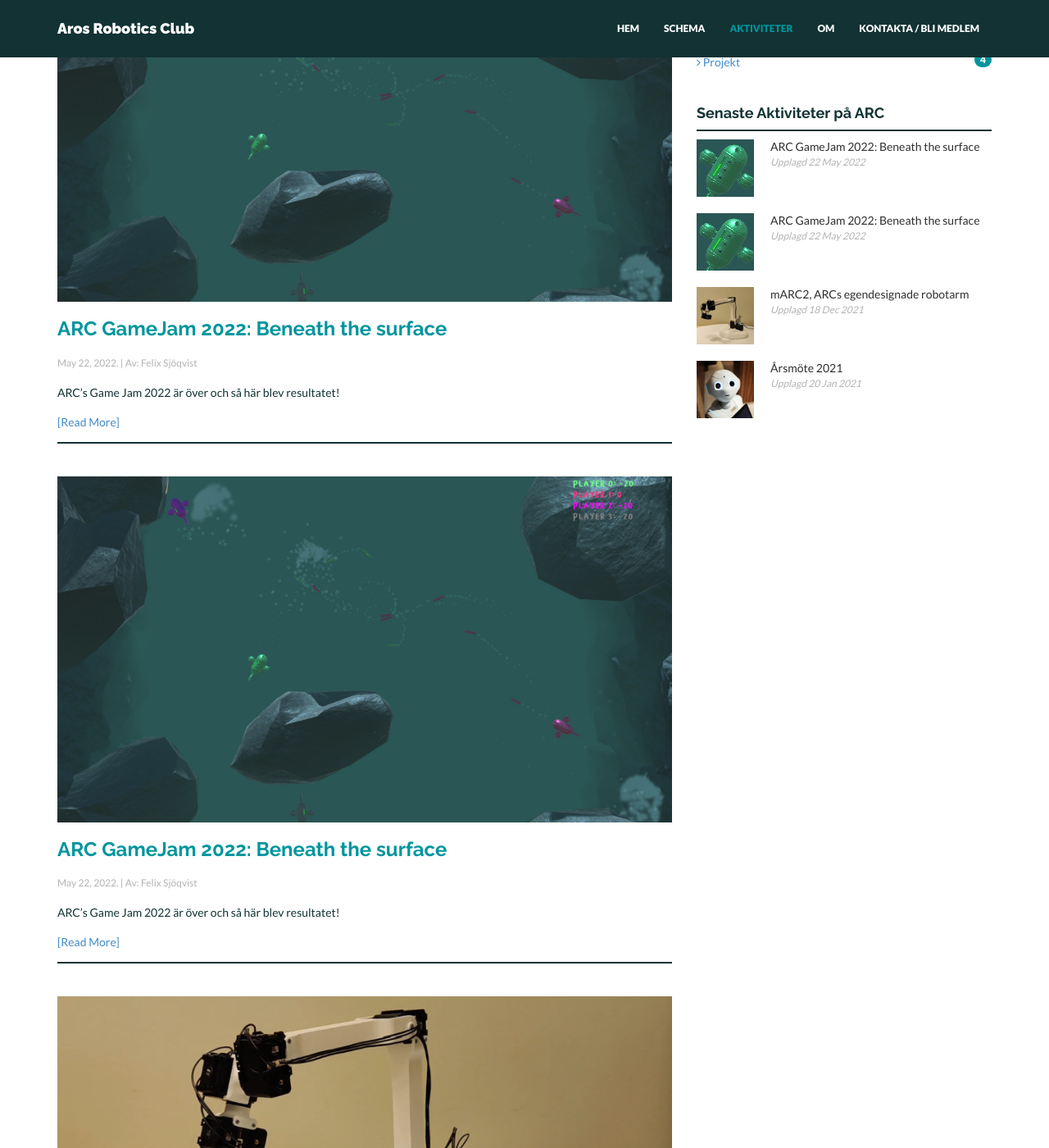
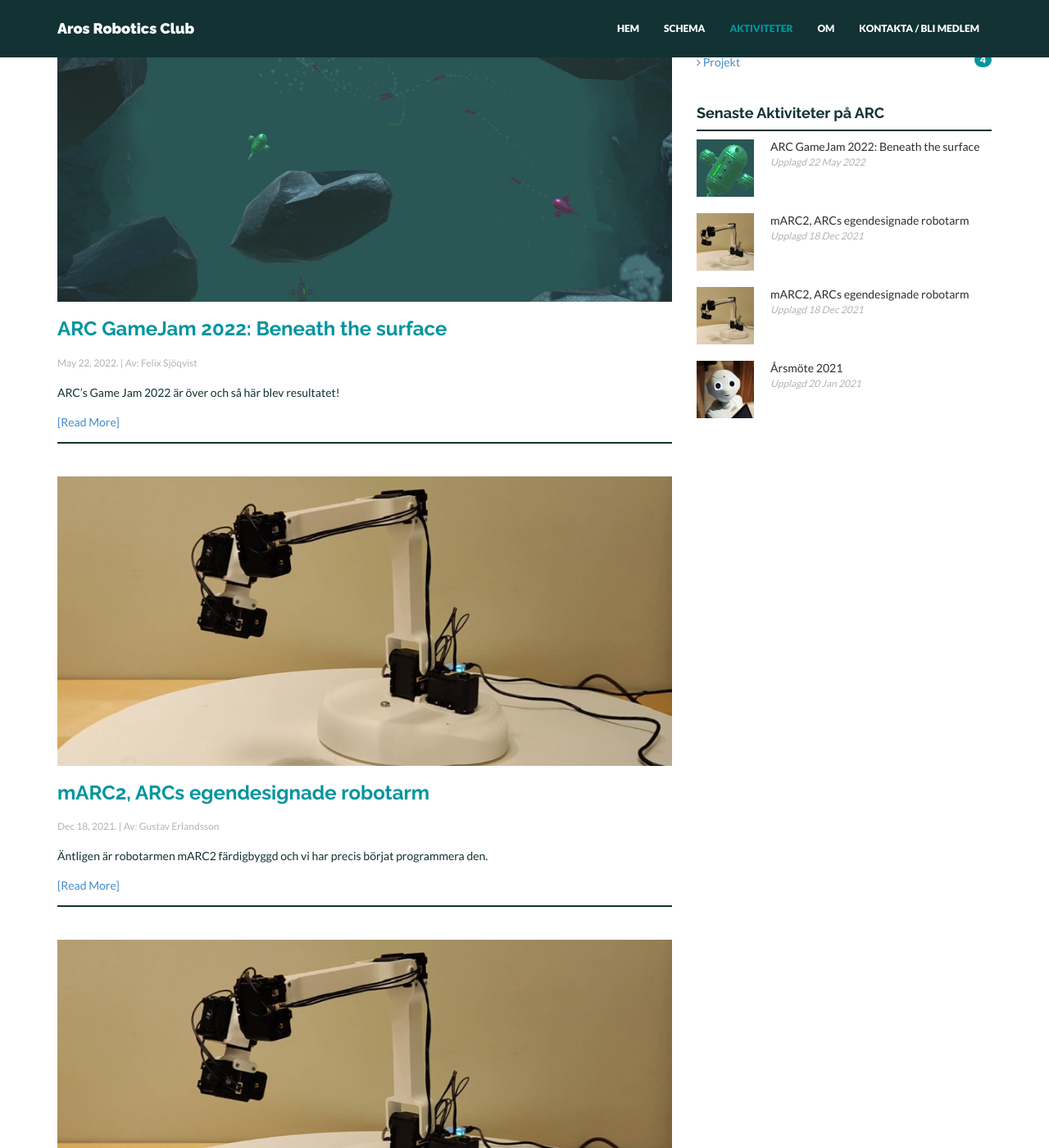
Before and after one commit to ARCsweden/ARCsweden.github.io, a Jekyll site: the page built from activities.html, in a window 1280 px wide and 1400 px high, scrolled down 300 px. Shown: the whole window at 82% size. Built offline with Jekyll 4.4.1, drawn with Linux system fonts in a browser that asks for light colours; nearby versions of some CDN libraries.

Commit message:
Update 2022-01-01-korv.markdown

```diff
--- a/_posts/2022-01-01-korv.markdown
+++ b/_posts/2022-01-01-korv.markdown
@@ -1,17 +1,16 @@
 ---
 layout: post
-title: "ARC GameJam 2022: Beneath the surface"
-date: 2022-05-22 17:10
-author: Felix Sjöqvist
+title: "mARC2, ARCs egendesignade robotarm"
+date: 2021-12-18 17:30
+author: Gustav Erlandsson
 categories:
 - Projekt
-img: BenathTheSurface.jpg
-thumb: BenathTheSurface_thumb.jpg #thumbnail
-bthumb: BenathTheSurface_bthumb.jpg #bigthumbnail
+img: mARC2.jpg
+thumb: mARC2_thumb.jpg #thumbnail
+bthumb: mARC2_bthumb.jpg #bigthumbnail
 ---
-ARC's Game Jam 2022 är över och så här blev resultatet!
+Äntligen är robotarmen mARC2 färdigbyggd och vi har precis börjat programmera den.
 <!--more-->
+Vi har idag lyckats få till jämna motorrörelser(d.v.s inte lika hackig som förra veckan) och en homing funktion som sätter alla joints i sina home positioner. Vi ser fram emot att fortsätta utöka funktionaliteten nästa år. Här kan ni se hur homing funktionen fungerar.
 
-[Här är länken](https://arc-sweden.itch.io/arc-game-jam-2022) där du kan ladda ner en windows build av spelet.
-
-<iframe frameborder="0" src="https://itch.io/embed-upload/5833019?color=333333" allowfullscreen="" width="1280" height="740"><a href="https://arc-sweden.itch.io/arc-game-jam-2022">Play ARC Game Jam 2022 on itch.io</a></iframe>
+<iframe width="560" height="315" src="https://www.youtube.com/embed/_NRgYh_ebSI" title="mARC2" frameborder="0" allow="accelerometer; autoplay; clipboard-write; encrypted-media; gyroscope; picture-in-picture" allowfullscreen></iframe>
```
